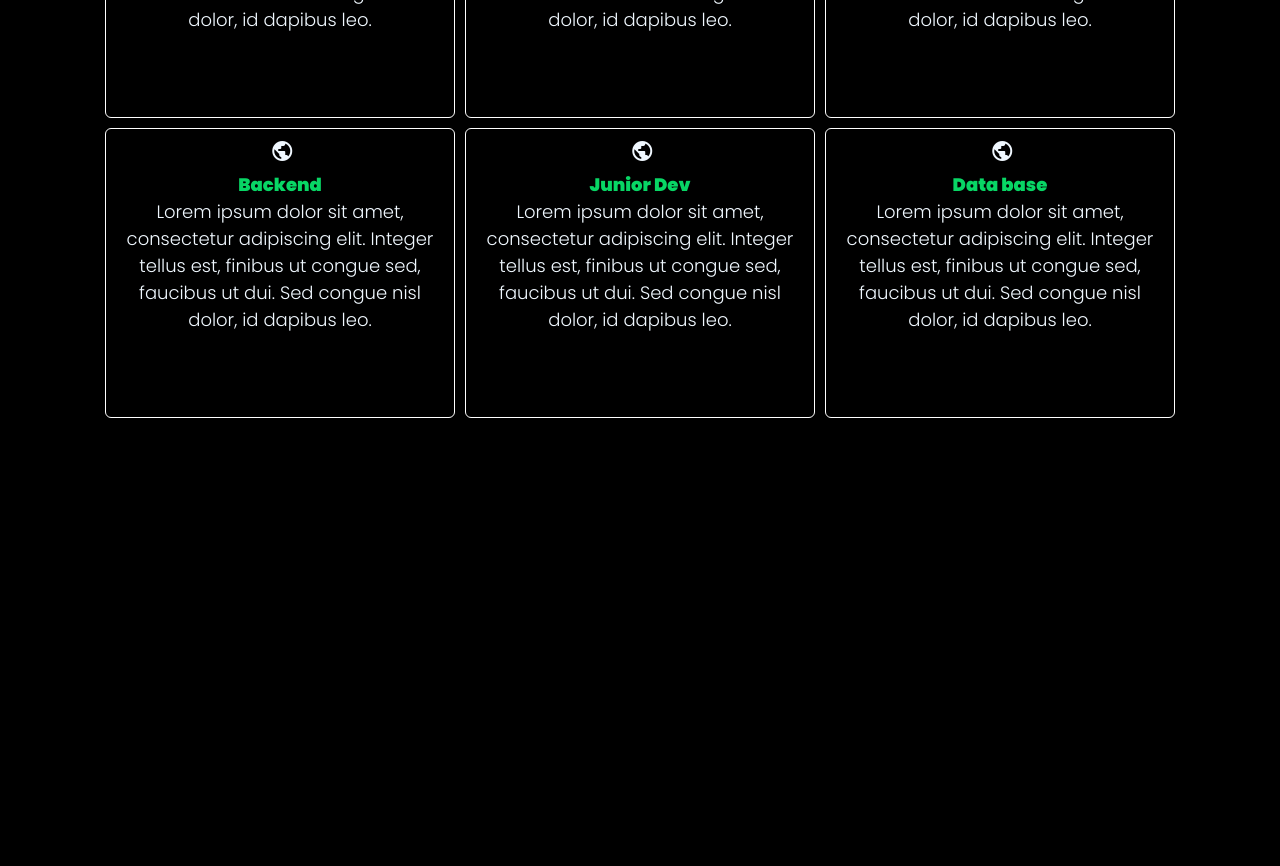
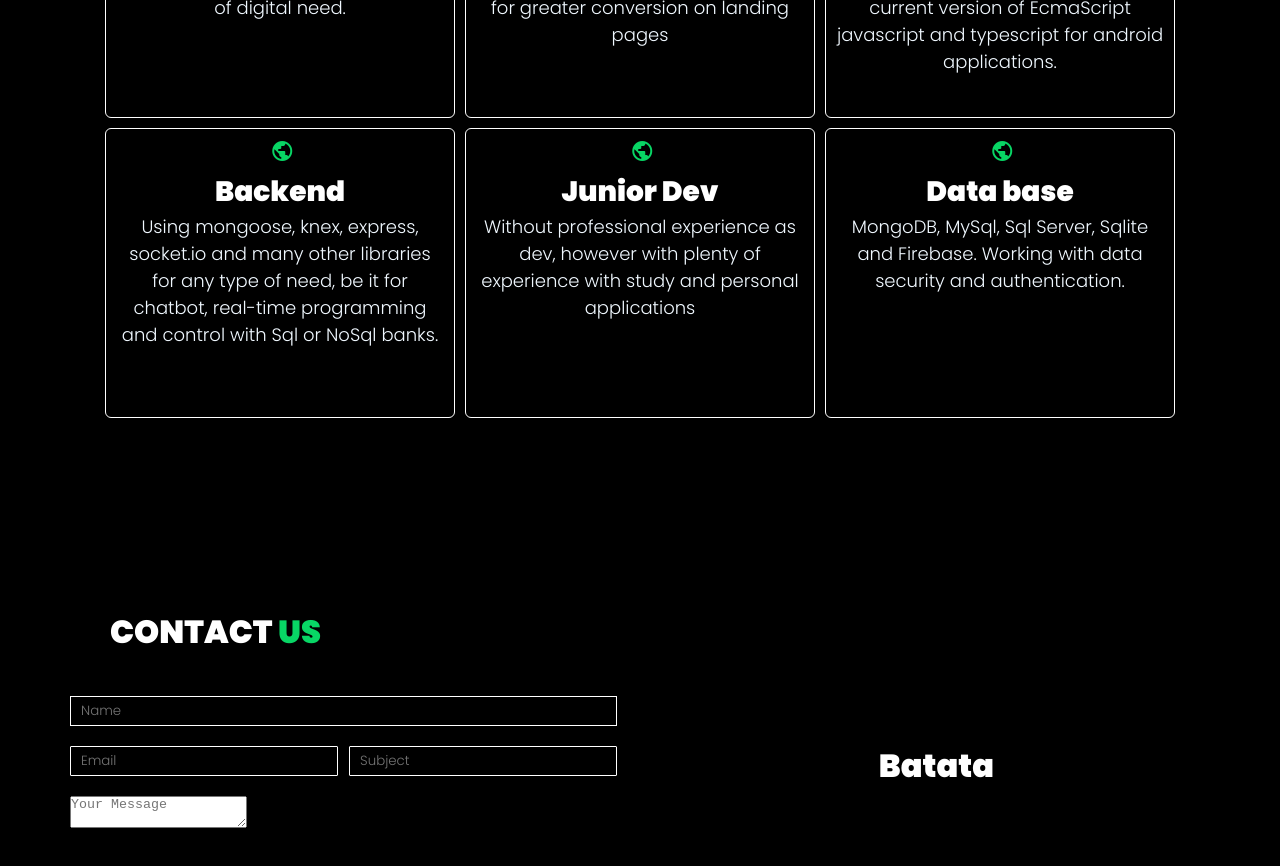
Before and after one commit to Arduke/Portfolio, a React (Create React App) app: page / in a window 1280 px wide. Shown: the part 1820-2686 px from the top of the page. Before the commit the page ends 2268 px from the top, so only its background shows below. Built offline with nearby package versions, Linux system fonts and the light colour scheme.

Commit message:
Contact P1

```diff
--- a/src/components/About/index.js
+++ b/src/components/About/index.js
@@ -4,7 +4,7 @@ import developer_activity from '../../image/developer_activity.svg'
 import "./styles.css"
 function About() {
   return (
-      <div className="Component">
+      <div id="about" className="Component">
         <div className="BlockRight">
             <img alt="developer" className="developer_activity" src={developer_activity}></img>
         </div>
--- a/src/components/Activities/index.js
+++ b/src/components/Activities/index.js
@@ -9,32 +9,32 @@ function Activities() {
                 <article className="c-card">
                     <span class="material-icons">public</span>
                     <h2>Suporte</h2>
-                    <article> Lorem ipsum dolor sit amet, consectetur adipiscing elit. Integer tellus est, finibus ut congue sed, faucibus ut dui. Sed congue nisl dolor, id dapibus leo. </article>
+                    <article> More than three years of experience in maintaining computers, notebooks and support for any type of digital need. </article>
                 </article>
                 <article className="c-card">
                     <span class="material-icons">public</span>
                     <h2>Web Developer</h2>
-                    <article> Lorem ipsum dolor sit amet, consectetur adipiscing elit. Integer tellus est, finibus ut congue sed, faucibus ut dui. Sed congue nisl dolor, id dapibus leo. </article>
+                    <article> Using current technologies for web development with responsive pages and mobile and desktop designer for greater conversion on landing pages </article>
                 </article>
                 <article className="c-card">
                     <span class="material-icons">public</span>
                     <h2>Mobile Developer</h2>
-                    <article> Lorem ipsum dolor sit amet, consectetur adipiscing elit. Integer tellus est, finibus ut congue sed, faucibus ut dui. Sed congue nisl dolor, id dapibus leo. </article>
+                    <article> Using current technology for Mobile development with React Native and Node.js that work with the most current version of EcmaScript javascript and typescript for android applications. </article>
                 </article>
                 <article className="c-card">
                     <span class="material-icons">public</span>
                     <h2>Backend</h2>
-                    <article> Lorem ipsum dolor sit amet, consectetur adipiscing elit. Integer tellus est, finibus ut congue sed, faucibus ut dui. Sed congue nisl dolor, id dapibus leo. </article>
+                    <article> Using mongoose, knex, express, socket.io and many other libraries for any type of need, be it for chatbot, real-time programming and control with Sql or NoSql banks. </article>
                 </article>
                 <article className="c-card">
                     <span class="material-icons">public</span>
                     <h2>Junior Dev</h2>
-                    <article> Lorem ipsum dolor sit amet, consectetur adipiscing elit. Integer tellus est, finibus ut congue sed, faucibus ut dui. Sed congue nisl dolor, id dapibus leo. </article>
+                    <article> Without professional experience as dev, however with plenty of experience with study and personal applications </article>
                 </article>
                 <article className="c-card">
                     <span class="material-icons">public</span>
                     <h2>Data base</h2>
-                    <article> Lorem ipsum dolor sit amet, consectetur adipiscing elit. Integer tellus est, finibus ut congue sed, faucibus ut dui. Sed congue nisl dolor, id dapibus leo. </article>
+                    <article> MongoDB, MySql, Sql Server, Sqlite and Firebase. Working with data security and authentication. </article>
                 </article>
             </div>
         </div>
--- a/src/components/Activities/styles.css
+++ b/src/components/Activities/styles.css
@@ -1,10 +1,11 @@
 .ComponentActivities {
     width: 100%;
     padding: 60px 70px 60px 70px;
-    height: 700px;
+    height: auto;
 }
 
 .pCenter {
+    font-size: 25px;
     padding-top: 20px;
     text-align: center;
 }
@@ -42,6 +43,11 @@
 }
 
 .c-card h2 {
+    font-size: 28px;
+    color:white;
+}
+
+.c-card h2:hover {
     color: #08d665;
 }
 
@@ -52,7 +58,7 @@
     }
 }
 
-@media (max-width: 600px ) {
+@media (max-width: 900px ) {
     .c-card {
         padding: 10px;
         border-style: solid;
@@ -62,6 +68,9 @@
         width: 250px;
         height: 190px;
     }
+    .c-card h2 {
+        font-size: 20px;
+    }
     .l-cards {
         grid-template-columns: repeat(1, 350px);
     }
--- a/src/components/Body/index.js
+++ b/src/components/Body/index.js
@@ -1,6 +1,7 @@
 import React from 'react'
 import Home from '../Home'
 import About from '../About'
+import Contact from '../Contact'
 import "./styles.css"
 import Activities from '../Activities'
 
@@ -11,6 +12,7 @@ function Body() {
       <Home></Home>
       <About></About>
       <Activities></Activities>
+      <Contact></Contact>
     </div>
   );
 }
--- /dev/null
+++ b/src/components/Contact/index.js
@@ -0,0 +1,32 @@
+import React from 'react'
+import "./styles.css"
+
+
+function Contact() {
+  return (
+    <div className="ComponentContact">
+        <div className="title">
+            <h1 className="h1butnotgreen"> CONTACT <span>US</span> </h1>
+        </div>
+        <div className="BlockCentral">
+          <div className="BlockLeftContact">
+              <form>
+              <input placeholder="Name" className="InputUnic"></input>
+              <div className="DivDoubleInput">
+                  <input placeholder="Email" className="InputDouble">
+                  </input>
+                  <input placeholder="Subject" className="InputDouble">
+                  </input>
+              </div>
+              <textarea placeholder="Your Message"></textarea>
+              </form>
+          </div>
+          <div className="BlockRightContact">
+            <h1>Batata</h1>
+          </div>
+        </div>
+    </div>
+  )
+}
+
+export default Contact
--- /dev/null
+++ b/src/components/Contact/styles.css
@@ -0,0 +1,104 @@
+.ComponentContact {
+    width: 100%;
+    padding: 60px 70px 60px 70px;
+    height: auto;
+}
+
+
+.title {
+    width: 100%;
+    align-items: center;
+    display: flex;
+}
+
+
+.h1butgreen {
+    color: #08d665;
+    padding-left: 19px;
+}
+
+
+.BlockCentral {
+    align-items: center;
+    display: flex;
+    justify-content: space-between;
+}
+
+
+.BlockLeftContact {
+    width: 48%;
+}
+
+.BlockLeft textarea {
+    color: white;
+    font-family: Poppins;
+    padding: 10px;
+    width: 100%;
+    max-width: 100%;
+    height: 150px;
+    border: 1px solid white;
+    background-color: transparent;
+}
+
+.BlockLeft textarea:focus {
+    outline: none !important;
+    border: 1px solid #08d665;
+}
+
+
+.BlockRightContact {
+    text-align: center;
+    width: 48%;
+}
+
+
+.InputUnic {
+    background-color: transparent;
+    width: 100%;
+    color: white;
+    border: 1px solid white;
+    height: 30px;
+    font-family: Poppins;
+    cursor: text;
+    padding: 10px;
+}
+
+.InputUnic:focus {
+    outline: none !important;
+    border: 1px solid #08d665;
+}
+
+
+.InputDouble {
+    color: white;
+    font-family: Poppins;
+    background-color: transparent;
+    width: 49%;
+    border-style: solid;
+    border-radius: 1px;
+    line-height: 1.25;
+    border: 1px solid;
+    height: 30px;
+    cursor: text;
+    appearance: none;
+    padding: 10px;
+}
+
+.InputDouble:focus {
+    outline: none !important;
+    border: 1px solid #08d665;
+}
+
+.DivDoubleInput {
+    padding: 20px 0px 20px 0px;
+    align-items: center;
+    display: flex;
+    justify-content: space-between;
+}
+
+
+@media (max-width: 800px) {
+    .BlockCentral {
+        display: inline;
+    }
+}
--- a/src/components/Home/index.js
+++ b/src/components/Home/index.js
@@ -4,7 +4,7 @@ import code_thinking from '../../image/code_thinking.svg'
 
 function Home() {
   return (
-    <div className="Component">
+    <div id="home" className="Component">
         <div className="BlockLeft">
             <p className="home">Hello There,</p>
             <div className="">
--- a/src/components/Home/styles.css
+++ b/src/components/Home/styles.css
@@ -9,6 +9,14 @@
 
 h1{
     color: white;
+}
+
+.title {
+    padding: 40px;
+}
+
+span {
+    color: #08d665;
 }
 
 article{
--- a/src/components/Menu/index.js
+++ b/src/components/Menu/index.js
@@ -10,7 +10,7 @@ function Menu() {
         </label>
         <label className="logo">KDUDEV</label>
         <ul>
-            <li><a className="active" href="">HOME</a></li>
+            <li><a className="active" href="#home">HOME</a></li>
             <li><a href="#about">ABOUT</a></li>
             <li><a href="#activities">ACTIVITIES</a></li>
             <li><a href="/">PORTFOLIO</a></li>
--- a/src/global.css
+++ b/src/global.css
@@ -6,6 +6,10 @@
     box-sizing: border-box;
 }
 
+html {
+    scroll-behavior: smooth;
+}
+
 body {
     font-family: Poppins ;
     background-color: #000000;
```
